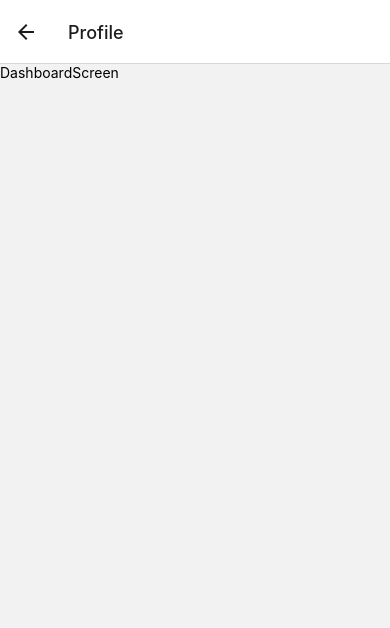
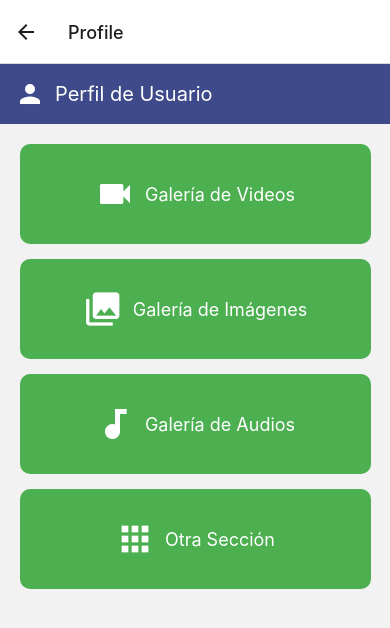
Before and after one commit to ByDiegreeN0/ReactNativeApp2, a React Native app: screen /Profile in a window 390 px wide. Shown: the top 628 px of the page. Built offline with nearby package versions, Linux system fonts and the light colour scheme.

Commit message:
Se hizo una mejor estructura visualmente (Aun faltan algunas cosas)

```diff
--- a/src/screens/DashboardScreen.jsx
+++ b/src/screens/DashboardScreen.jsx
@@ -1,14 +1,83 @@
-import { Text, View } from 'react-native'
-import React, { Component } from 'react'
+import React from 'react';
+import { View, Text, TouchableOpacity, StyleSheet } from 'react-native';
+import Icon from 'react-native-vector-icons/MaterialIcons';
 
-export class DashboardScreen extends Component {
-  render() {
-    return (
-      <View>
-        <Text>DashboardScreen</Text>
-      </View>
-    )
-  }
-}
+const Dashboard = () => {
 
-export default DashboardScreen
+  const handleHeaderPress = () => {
+    alert('Perfil de Usuario presionado');
+  };
+
+  return (
+    <View style={styles.container}>
+      <TouchableOpacity style={styles.header} onPress={handleHeaderPress}>
+        <Icon name="person" size={30} color="#fff" />
+        <Text style={styles.headerText}>Perfil de Usuario</Text>
+      </TouchableOpacity>
+
+      {/* Separación entre el header y los botones */}
+      <View style={styles.separator} />
+
+      <TouchableOpacity style={styles.box} onPress={() => alert('Galería de Videos')}>
+        <Icon name="videocam" size={40} color="#fff" />
+        <Text style={styles.text}>Galería de Videos</Text>
+      </TouchableOpacity>
+
+      <TouchableOpacity style={styles.box} onPress={() => alert('Galería de Imágenes')}>
+        <Icon name="photo-library" size={40} color="#fff" />
+        <Text style={styles.text}>Galería de Imágenes</Text>
+      </TouchableOpacity>
+
+      <TouchableOpacity style={styles.box} onPress={() => alert('Galería de Audios')}>
+        <Icon name="audiotrack" size={40} color="#fff" />
+        <Text style={styles.text}>Galería de Audios</Text>
+      </TouchableOpacity>
+
+      <TouchableOpacity style={styles.box} onPress={() => alert('Otra Sección')}>
+        <Icon name="apps" size={40} color="#fff" />
+        <Text style={styles.text}>Otra Sección</Text>
+      </TouchableOpacity>
+    </View>
+  );
+};
+
+const styles = StyleSheet.create({
+  container: {
+    flex: 1,
+    backgroundColor: '#f2f2f2',
+  },
+  header: {
+    height: 60,
+    backgroundColor: '#3E4A89',
+    justifyContent: 'flex-start',
+    alignItems: 'center',
+    flexDirection: 'row',
+    paddingHorizontal: 15,
+  },
+  headerText: {
+    color: '#fff',
+    fontSize: 20,
+    marginLeft: 10,
+  },
+  separator: {
+    height: 20,
+  },
+  box: {
+    width: '90%',
+    height: 100,
+    backgroundColor: '#4CAF50',
+    justifyContent: 'center',
+    alignItems: 'center',
+    borderRadius: 10,
+    flexDirection: 'row',
+    marginBottom: 15,
+    alignSelf: 'center',
+  },
+  text: {
+    color: '#fff',
+    fontSize: 18,
+    marginLeft: 10,
+  },
+});
+
+export default Dashboard;
```
